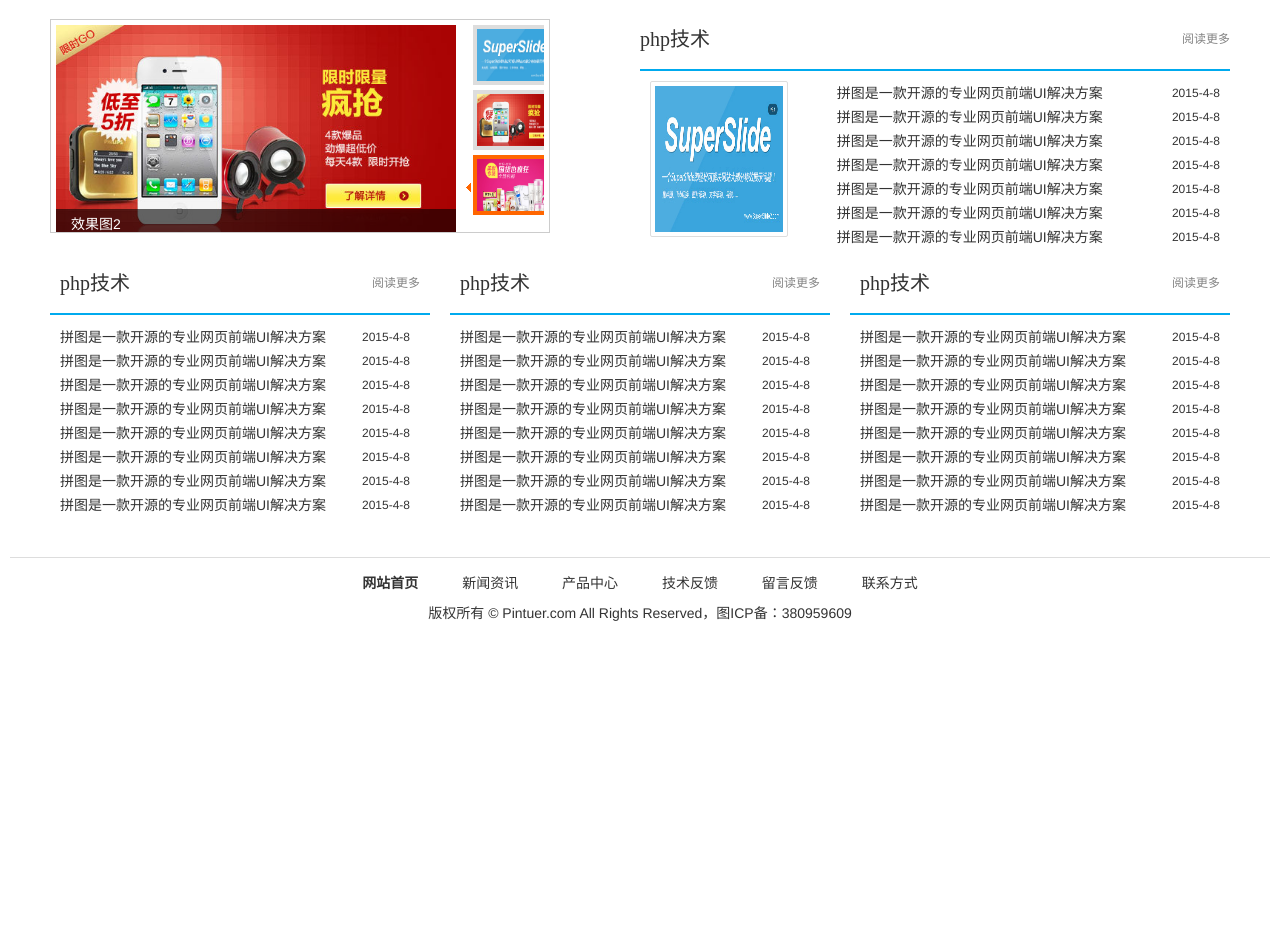
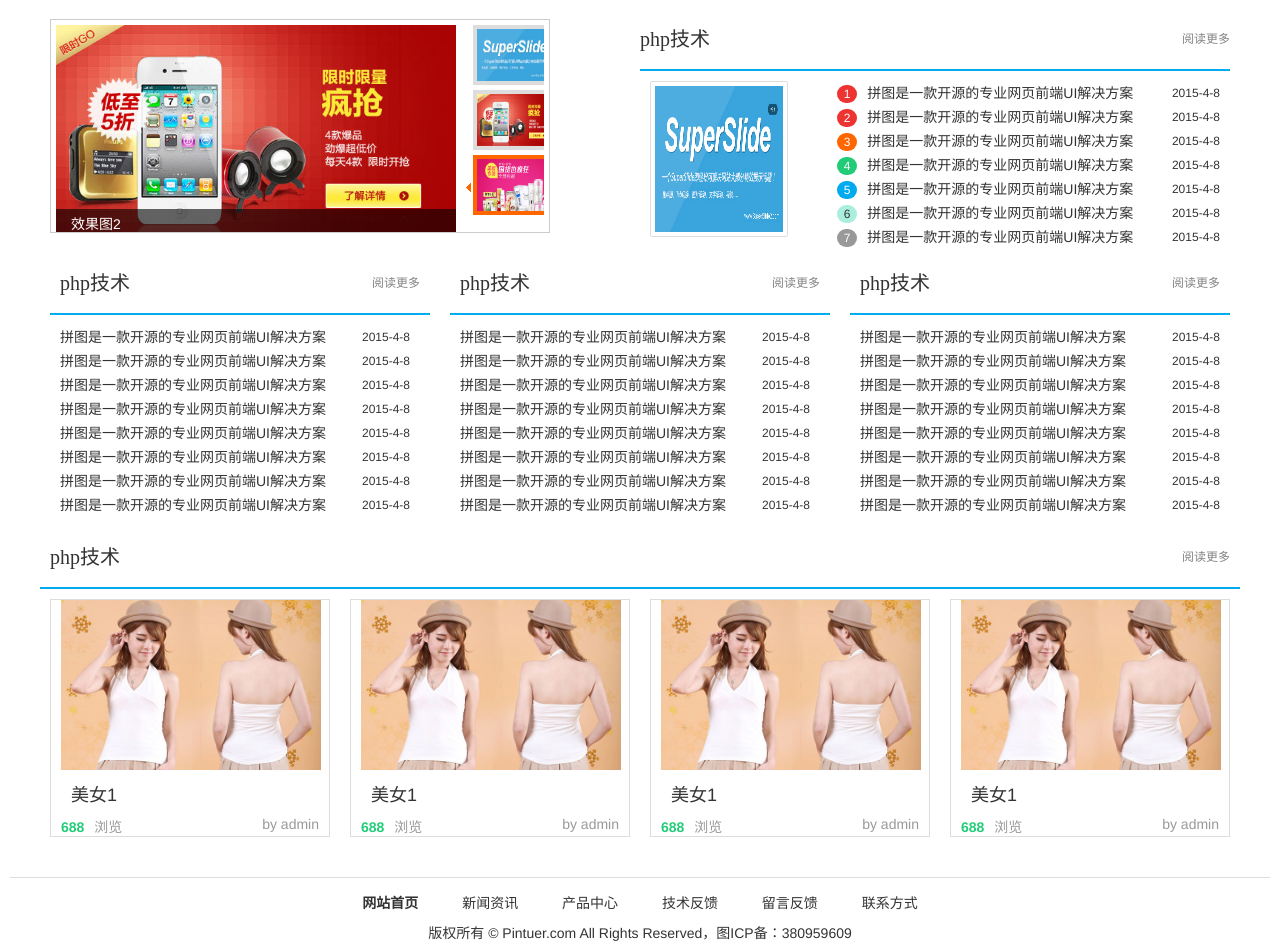
Before and after one commit to wangmin0032/pt, a plain HTML site: page index.html in a window 1280 px wide. Shown: the part 51-999 px from the top of the page. Before the commit the page ends 800 px from the top, so only its background shows below. Drawn offline with Linux system fonts and the light colour scheme; files whose address does not match are found by name.

Commit message:
Signed-off-by: wm00689 <17763768@qq.com>

```diff
--- a/index.html
+++ b/index.html
@@ -16,7 +16,7 @@
             <div class="navbar bg-gray bg-inverse radius">
                 <div class="navbar-head">
                     <button class="button bg icon-navicon" data-target="#navbar-bg1"></button>
-                    <a href="#"><img src="images/logo.png" height="20" /></a>
+                    <a href="#"><b>秀云网</b></a>
                 </div>
                 <div class="navbar-body nav-navicon" id="navbar-bg1">
                     <ul class="nav nav-inline nav-menu">
@@ -102,13 +102,13 @@
             </div>
             <div class="x4">
                 <ul class="list-text padding-right margin-top">
-                    <li><span class="date">2015-4-8</span><a href="">拼图是一款开源的专业网页前端UI解决方案</a></li>
-                    <li><span class="date">2015-4-8</span><a href="">拼图是一款开源的专业网页前端UI解决方案</a></li>
-                    <li><span class="date">2015-4-8</span><a href="">拼图是一款开源的专业网页前端UI解决方案</a></li>
-                    <li><span class="date">2015-4-8</span><a href="">拼图是一款开源的专业网页前端UI解决方案</a></li>
-                    <li><span class="date">2015-4-8</span><a href="">拼图是一款开源的专业网页前端UI解决方案</a></li>
-                    <li><span class="date">2015-4-8</span><a href="">拼图是一款开源的专业网页前端UI解决方案</a></li>
-                    <li><span class="date">2015-4-8</span><a href="">拼图是一款开源的专业网页前端UI解决方案</a></li>
+                    <li><span class="date">2015-4-8</span><a href=""><span class="badge bg-red margin-right">1</span>拼图是一款开源的专业网页前端UI解决方案</a></li>
+                    <li><span class="date">2015-4-8</span><a href=""><span class="badge bg-dot margin-right">2</span>拼图是一款开源的专业网页前端UI解决方案</a></li>
+                    <li><span class="date">2015-4-8</span><a href=""><span class="badge bg-yellow margin-right">3</span>拼图是一款开源的专业网页前端UI解决方案</a></li>
+                    <li><span class="date">2015-4-8</span><a href=""><span class="badge bg-green margin-right">4</span>拼图是一款开源的专业网页前端UI解决方案</a></li>
+                    <li><span class="date">2015-4-8</span><a href=""><span class="badge bg-sub margin-right">5</span>拼图是一款开源的专业网页前端UI解决方案</a></li>
+                    <li><span class="date">2015-4-8</span><a href=""><span class="badge bg-mix margin-right">6</span>拼图是一款开源的专业网页前端UI解决方案</a></li>
+                    <li><span class="date">2015-4-8</span><a href=""><span class="badge bg-gray margin-right">7</span>拼图是一款开源的专业网页前端UI解决方案</a></li>
 
                 </ul>
             </div>
@@ -176,7 +176,41 @@
     </div>
 
     <div class="container margin-big-top">
+        <div class="line-big">
+            <div class="x12 border-bottom border-small border-blue margin-bottom">
+                <h1>php技术<small class="float-right"><a href="">阅读更多</a></small></h1>
+            </div>
+            <div class="x3 margin-big-bottom">
+                <div class="x12 border">
+                    <img src="images/1-1406201259430-L.jpg" width="260">
+                    <h3 class="margin">美女1</h3>
+                    <div><span class="text-green margin-right"><b>688</b></span><span class="text-gray">浏览</span><span class="float-right text-gray">by admin</span></div>
+                </div>
+            </div>
+            <div class="x3 margin-big-bottom">
+                <div class="x12 border">
+                    <img src="images/1-1406201259430-L.jpg" width="260">
+                    <h3 class="margin">美女1</h3>
+                    <div><span class="text-green margin-right"><b>688</b></span><span class="text-gray">浏览</span><span class="float-right text-gray">by admin</span></div>
+                </div>
+            </div>
+            <div class="x3 margin-big-bottom">
+                <div class="x12 border">
+                    <img src="images/1-1406201259430-L.jpg" width="260">
+                    <h3 class="margin">美女1</h3>
+                    <div><span class="text-green margin-right"><b>688</b></span><span class="text-gray">浏览</span><span class="float-right text-gray">by admin</span></div>
+                </div>
+            </div>
+            <div class="x3 margin-big-bottom">
+                <div class="x12 border">
+                    <img src="images/1-1406201259430-L.jpg" width="260">
+                    <h3 class="margin">美女1</h3>
+                    <div><span class="text-green margin-right"><b>688</b></span><span class="text-gray">浏览</span><span class="float-right text-gray">by admin</span></div>
+                </div>
+            </div>
 
+
+        </div>
     </div>
 
     <div class="container-layout margin-big-top">
```
Also changed, not shown: images/1-1406201259430-L.jpg (added), images/1-1406201300460-L.jpg (added), images/1-1406201302200-L.jpg (added), images/1-1406201303240-L.jpg (added), images/logo.png.
